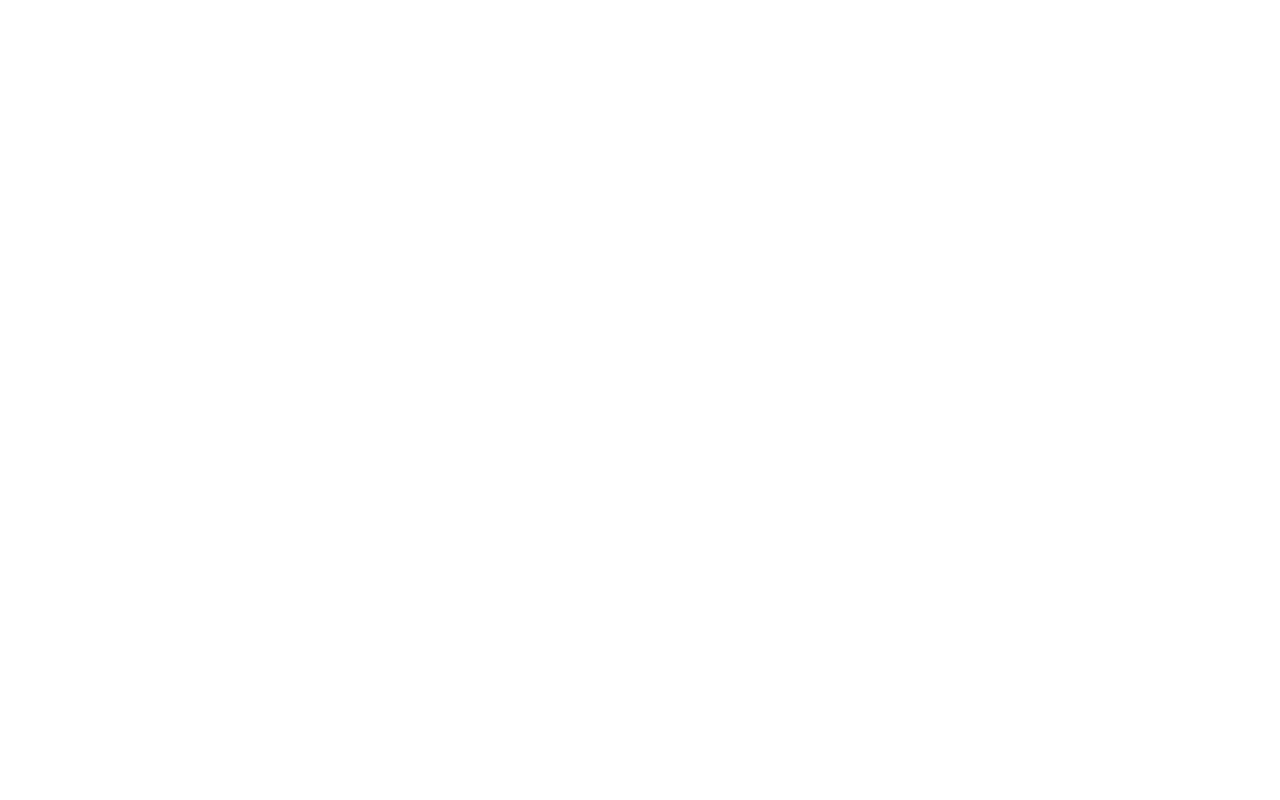
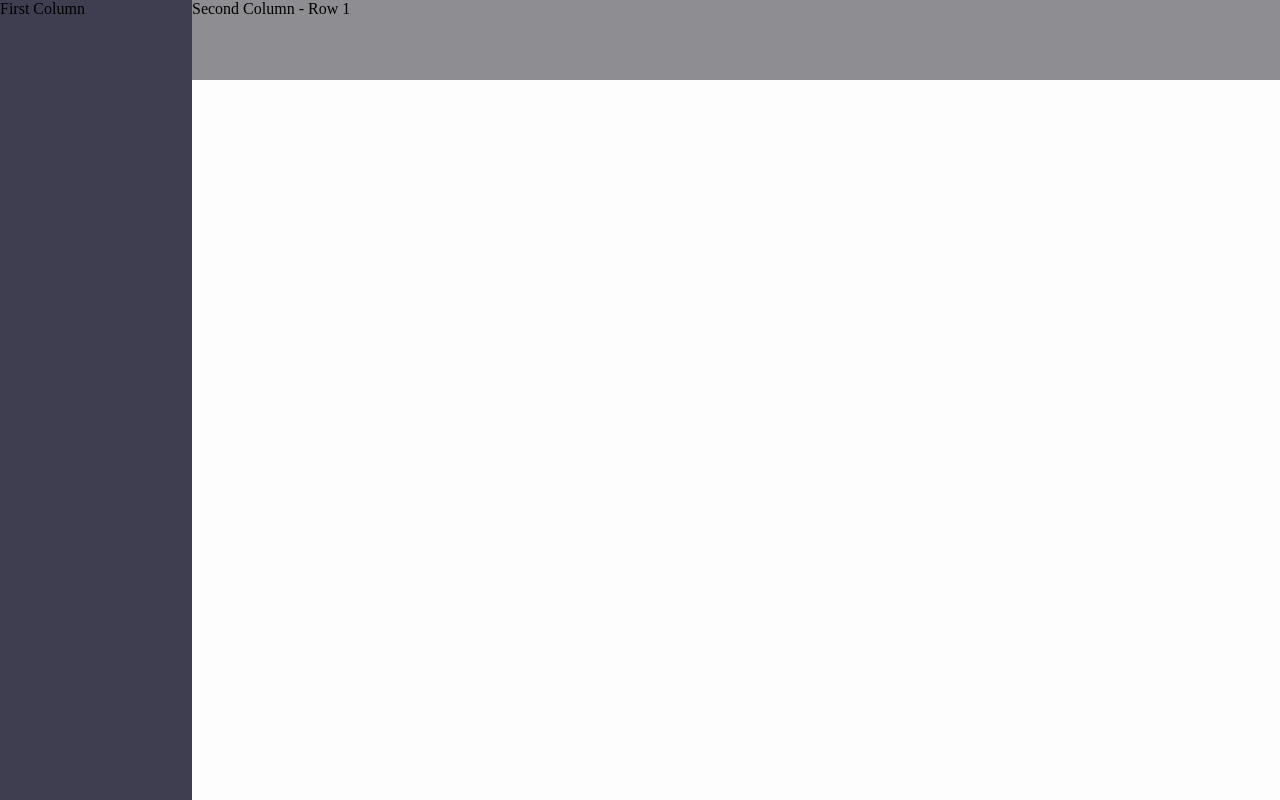
Before and after one commit to ZolidZate/odin-Todo-List, a website built with webpack: page src/index.html in a window 1280 px wide. Built offline with nearby package versions, Linux system fonts and the light colour scheme.

Commit message:
Weekend updates

```diff
--- a/src/index.html
+++ b/src/index.html
@@ -3,15 +3,19 @@
 <head>
     <meta charset="UTF-8">
     <meta name="viewport" content="width=device-width, initial-scale=1.0">
-    <title>Willkommen im Brauhaus Eichenkeller | Welcome to Brauhaus Eichenkeller</title>
+    <title>The Odin Project, ToDo List</title>
     <link rel="stylesheet" href="style.css">
     <script src="index.js" defer></script>
 </head>
 <body>
 
+    <div class="left-col">First Column</div>
 
+    <div class="top-row">Second Column - Row 1</div>
 
-    <div class="content"></div>
+    <div class="bottom-row">
+        <div class="content"></div>
+    </div>
 
 </body>
 </html>
--- a/src/style.css
+++ b/src/style.css
@@ -0,0 +1,38 @@
+*,
+*::before,
+*::after {
+  box-sizing: border-box;
+  margin: 0;
+  padding: 0;
+}
+
+button,
+a {
+  cursor: pointer;
+}
+
+body {
+  display: grid;
+  grid-template-columns: 15vw 85vw;
+  grid-template-rows: 10vh 90vh;
+  height: 100vh;
+  margin: 0;
+}
+
+.left-col {
+  grid-row: 1 / span 2; /* Takes up both rows, full height */
+  grid-column: 1;
+  background-color: #3F3E51;
+}
+
+.top-row {
+  grid-row: 1;
+  grid-column: 2;
+  background-color: #8D8D92;
+}
+
+.bottom-row {
+  grid-row: 2;
+  grid-column: 2;
+  background-color: #FDFDFD;
+}
```
